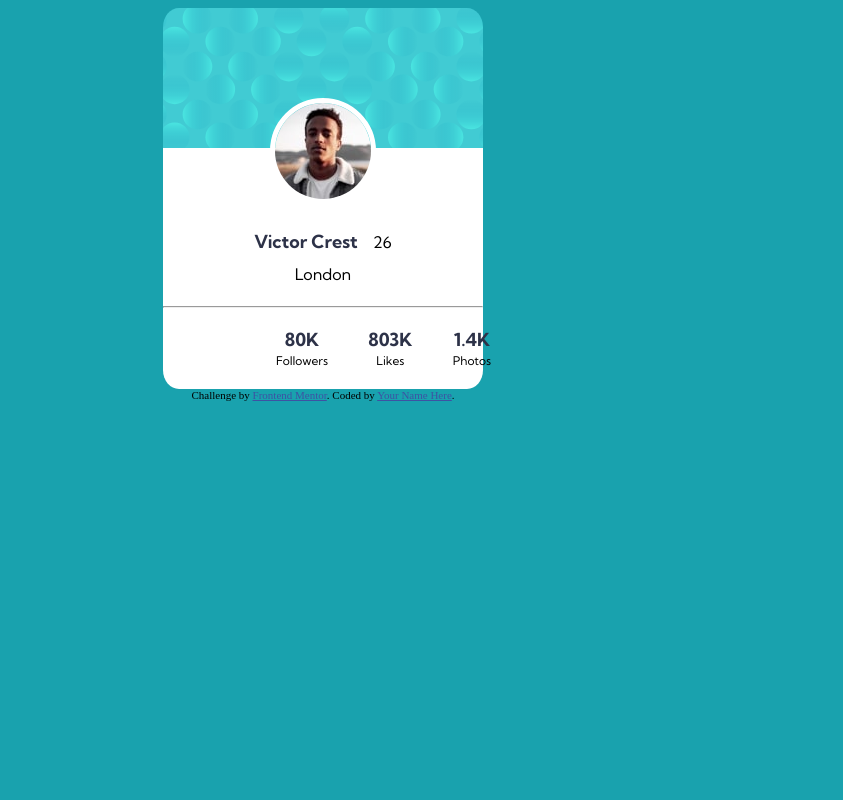
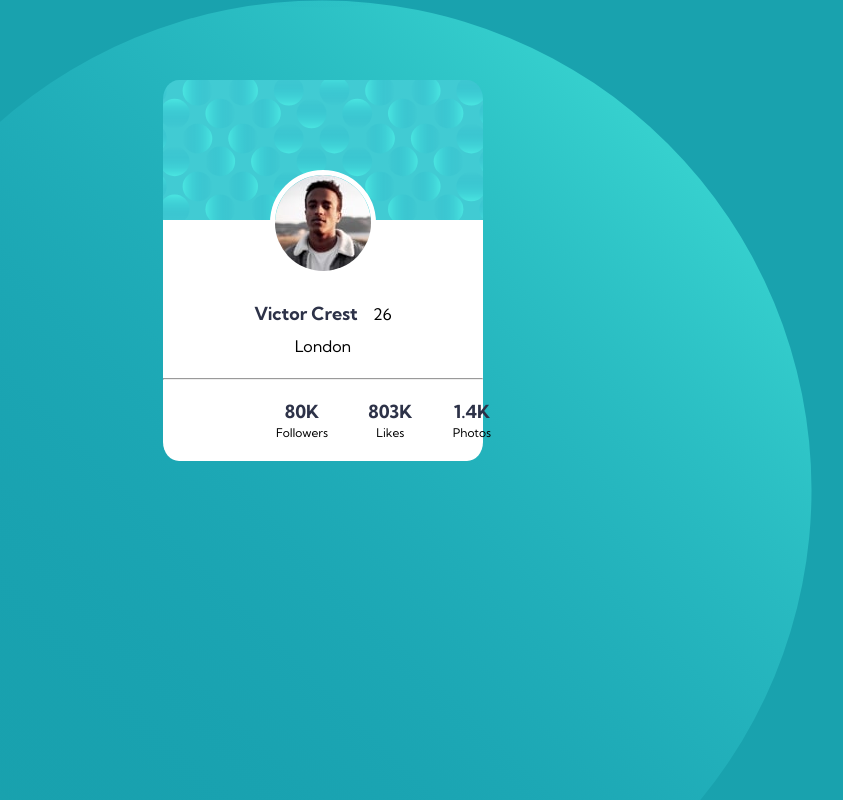
Before and after one commit to getisolated/profile-card-component, a plain HTML site: page index.html in a window 1280 px wide. Shown: the whole page, without its empty margins (317-1160 px from the left). Drawn offline with Linux system fonts and the light colour scheme.

Commit message:
third commit

```diff
--- a/index.html
+++ b/index.html
@@ -46,15 +46,5 @@
       </div>
     </div>
   </div>
-
-
-
-
-
-
-  <div class="attribution">
-    Challenge by <a href="https://www.frontendmentor.io?ref=challenge" target="_blank">Frontend Mentor</a>.
-    Coded by <a href="#">Your Name Here</a>.
-  </div>
 </body>
 </html>
--- a/styles.css
+++ b/styles.css
@@ -1,12 +1,16 @@
 @import url('https://fonts.googleapis.com/css2?family=Kumbh+Sans:wght@400;700&display=swap');
 
 body {
+    background: bottom no-repeat url(/images/bg-pattern-bottom.svg), top no-repeat url(/images/bg-pattern-top.svg);
     background-color: hsl(185, 75%, 39%);
     text-align: center;
 }
 
 #card{
-    margin: auto;
+    position: absolute;
+    top: 50%;
+    left: 50%;
+    margin: -320px 0 0 -160px;
     width: 320px;
     background: url(/images/bg-pattern-card.svg);
     background-position: top;
```
